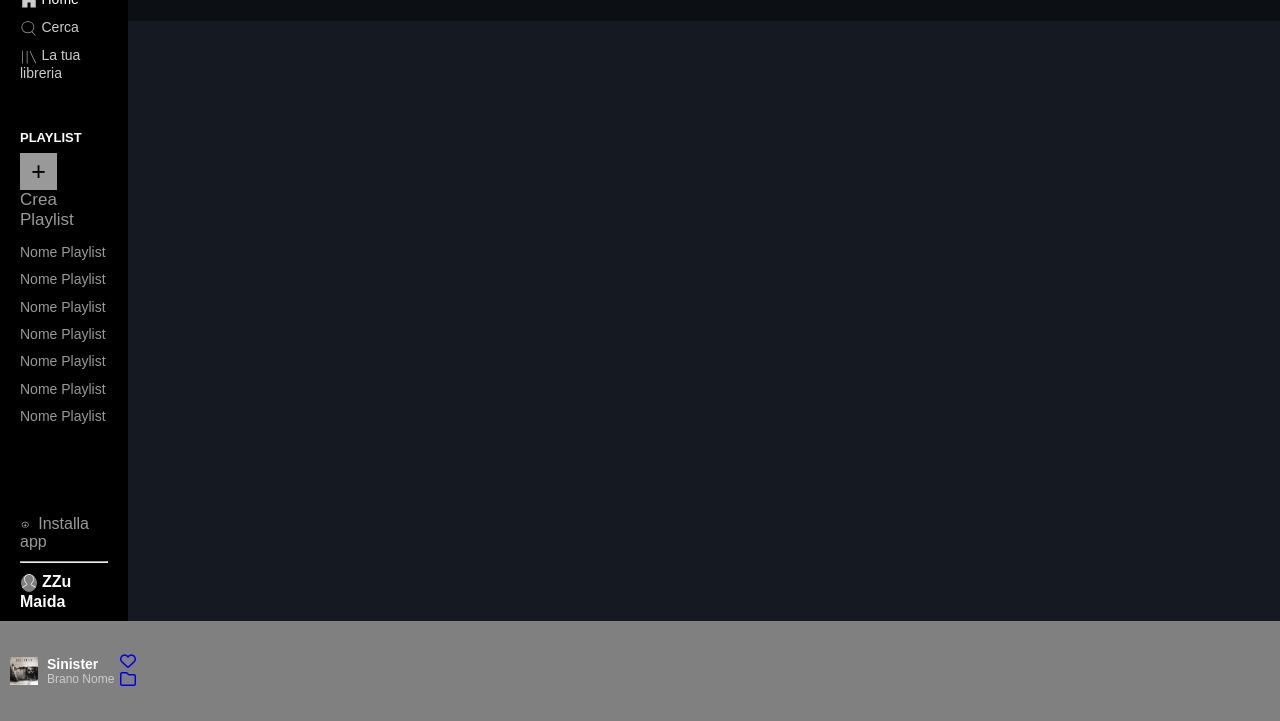
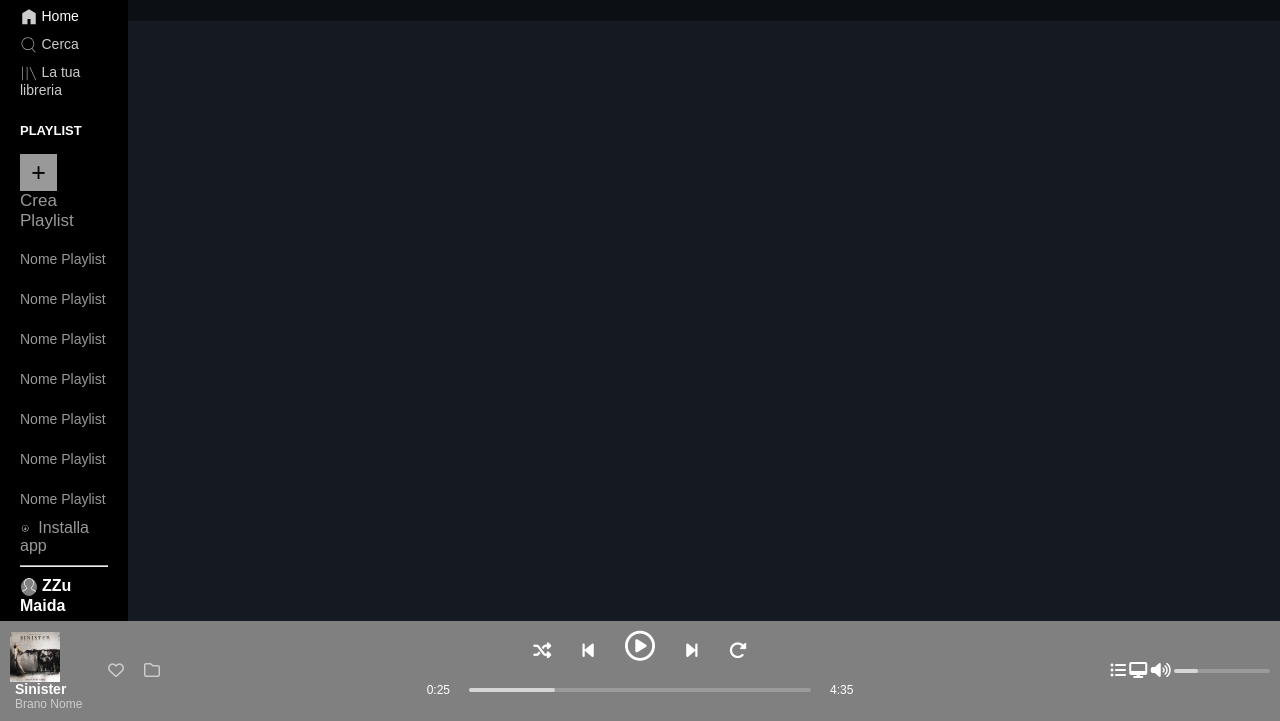
Before and after one commit to DaniM-web/html-css-spotifyweb, a plain HTML site: page index.html in a window 1280 px wide. Shown: the part 79-800 px from the top of the page. Drawn offline with Linux system fonts and the light colour scheme.

Commit message:
bottom- nav

```diff
--- a/index.html
+++ b/index.html
@@ -51,6 +51,7 @@
                 <span class="plus">+</span>
                 Crea Playlist
               </a>
+               <div class="playlist-list-div">
                   <ul class="playlist-list">
                     <li>
                       <a href="#">Nome Playlist
@@ -80,8 +81,8 @@
                       <a href="#">Nome Playlist
                       </a>
                     </li>
-
                   </ul>
+                </div>
             </div>
 
           </div>
@@ -111,25 +112,42 @@
                 </li>
               </ul>
             </span>
-            <span class="sinister-pulsanti">
+            <div class="sinister-pulsanti">
                 <a href="#">
                   <i class="far fa-heart"></i>
                 </a>
                 <a href="#">
                   <i class="far fa-folder"></i>
                 </a>
-            </span>
+            </div>
           </div>
           <div class="item-player-bottom-2">
             <div class="riproduzione-pulsanti">
-
+              <span><i class="fas fa-random"></i></span>
+              <span><i class="fas fa-step-backward"></i></span>
+              <span class="play-big"><i class="far fa-play-circle"></i></span>
+              <span><i class="fas fa-step-forward"></i></span>
+              <span><i class="fas fa-redo-alt"></i></span>
             </div>
             <div class="riproduzione-barra">
-
+              <span class="durata">0:25</span>
+              <div class="avanzamento-div">
+                <span class="barra-avanzamento">
+                  <span class="pallino"></span>
+                </span>
+              </div>
+              <span class="durata">4:35</span>
             </div>
           </div>
           <div class="item-player-bottom-3">
-
+            <span><i class="fas fa-list-ul"></i></span>
+            <span><i class="fas fa-desktop"></i></span>
+            <span><i class="fas fa-volume-up"></i></span>
+            <div class="volume-div">
+              <span class="volume-barra">
+                <span class="pallino-volume"></span>
+              </span>
+            </div>
           </div>
         </nav>
         <!-- wrapper end -->
--- a/style.css
+++ b/style.css
@@ -57,17 +57,16 @@ a:link {
   display: flex;
   flex-direction: column;
   justify-content: space-between;
-  z-index: 1;
   padding: 10px 20px;
 }
 .flex-item-1{
-  flex-basis: 60%;
-  flex-shrink: 0;
+  /* flex-basis: 60%;
+  flex-shrink: 0; */
 }
 .logo-spotify{
   margin-bottom: 15px;
   width: 100%;
-  height: 5vh;
+  /* height: 5vh; */
 }
 img.logoimg{
   max-width: 80%;
@@ -75,7 +74,7 @@ img.logoimg{
 }
 .pulsanti{
   width: 100%;
-  height: 18vh;
+  /* height: 18vh; */
 }
 img.pulsanti-img{
   max-width: 20%;
@@ -108,14 +107,15 @@ a.pulsanti-link-active > img:hover{
   display: flex;
   justify-content: flex-start;
   width: 100%;
-  height: 40vh;
+  /* min-height: 40vh; */
   flex-direction: column;
+  margin-top: 20px;
 }
 .custom-playlist h3{
   text-transform: uppercase;
   font-size: 13px;
   font-weight: bold;
-  flex-shrink: 0;
+  margin-bottom: 8px;
 }
 
 /* tasto + */
@@ -148,14 +148,20 @@ a.custom-playlist-title-link:hover{
 a.custom-playlist-title-link:hover span.plus{
   background-color: #fff;
 }
+.playlist-list-div{
+  min-height: 200px;
+  overflow: auto;
+}
+ul.playlist-list{
+  width: 100%;
+  display: flex;
+  flex-direction: column;
+  justify-content: space-around;
+  list-style: none;
 
-ul.playlist-list{
-min-height: 60%;
-display: flex;
-flex-direction: column;
-justify-content: space-around;
-list-style: none;
-overflow: auto;
+}
+ul.playlist-list li{
+  line-height: 40px;
 }
 
 ul.playlist-list a{
@@ -168,8 +174,7 @@ ul.playlist-list a:hover{
 
 /* Flex item 2 sidebar */
 .flex-item-2{
-  flex-basis: 10%;
-  background-color: black;
+
 }
 hr.linea-hr{
   color: rgba(255, 255, 255, 0.6);
@@ -197,17 +202,18 @@ span.installa-app:hover{
 }
 /* player bottom */
 .player-bottom{
+  position: relative;
+  z-index: 3;
   background-color: grey;
   width: 100vw;
   height: 100px;
   display: flex;
   justify-content: space-between;
-  z-index: 10;
   padding: 0 10px;
 }
 
 .item-player-bottom-1{
-  width: 10%;
+  width: calc((100vw / 12)*1.5);
   display: flex;
   justify-content: space-between;
   align-items: center;
@@ -215,7 +221,7 @@ span.installa-app:hover{
 }
 
 .sinister-img img{
-  max-width: 25%;
+  max-width: 50px;
   vertical-align: middle;
   display: inline-block;
 }
@@ -239,16 +245,139 @@ a.sinister-subtitle-link{
   color: rgba(255, 255, 255, 0.6);
   font-size: 12px;
 }
+
 a.sinister-title-link:hover,
 a.sinister-subtitle-link:hover{
   color: #fff;
   text-decoration: underline;
 }
 
-.
+.sinister-pulsanti{
+display: flex;
+margin-left: 10px;
+}
+.sinister-pulsanti a{
+  color: rgba(255, 255, 255, 0.6);
+  margin: 0 10px;
+}
+.sinister-pulsanti a:hover{
+  color: #fff;
+}
+
 
 .item-player-bottom-2{
-  width: 60%;
+  min-width: calc((100vw / 12)*8);
   display: flex;
   flex-direction: column;
+  justify-content: space-around;
+  align-items: center;
 }
+
+.riproduzione-pulsanti{
+  font-size: 18px;
+  width: calc(100vw / 6);
+  color: #fff;
+  display: flex;
+  justify-content: space-between;
+  align-items: baseline;
+  flex-shrink: 0;
+}
+.play-big{
+  font-size: 30px;
+}
+.riproduzione-pulsanti span{
+  cursor: pointer;
+}
+
+.riproduzione-barra{
+  width: calc(100vw / 3);
+  flex-shrink: 2;
+  display: flex;
+  flex-direction: row;
+  justify-content: space-between;
+  align-items: center;
+  padding-bottom: 15px;
+}
+
+.durata{
+  display: inline-block;
+  font-size: 12px;
+}
+
+.avanzamento-div{
+  width: 80%;
+  height:4px;
+  background-color: rgba(255, 255, 255, 0.2);
+  display: flex;
+  border-radius: 20px;
+  cursor: pointer;
+}
+.barra-avanzamento{
+  position: relative;
+  display: inline-block;
+  width: 25%;
+  height: 4px;
+  background-color: rgba(255, 255, 255, 0.6);
+  border-radius: 20px;
+}
+
+.pallino{
+  position: absolute;
+  top: 50%;
+  right: 0;
+  transform: translateY(-50%);
+  display: none;
+  width: 13px;
+  height: 13px;
+  border-radius: 50%;
+  background-color: rgba(255, 255, 255, 1);
+}
+
+.avanzamento-div:hover .pallino{
+  display: block;
+}
+.avanzamento-div:hover .barra-avanzamento{
+  background-color: green;
+}
+
+.item-player-bottom-3{
+  min-width: calc((100vw / 12)*1.5);
+  display: flex;
+  justify-content: space-between;
+  align-items: center;
+}
+.volume-div{
+  width: 60%;
+  height:4px;
+  background-color: rgba(255, 255, 255, 0.2);
+  display: flex;
+  border-radius: 20px;
+  cursor: pointer;
+}
+
+.volume-barra{
+  position: relative;
+  display: inline-block;
+  width: 25%;
+  height: 4px;
+  background-color: rgba(255, 255, 255, 0.6);
+  border-radius: 20px;
+}
+.pallino-volume{
+  position: absolute;
+  top: 50%;
+  right: 0;
+  transform: translateY(-50%);
+  display: none;
+  width: 13px;
+  height: 13px;
+  border-radius: 50%;
+  background-color: rgba(255, 255, 255, 1);
+}
+
+.volume-div:hover .pallino-volume{
+  display: block;
+}
+.volume-div:hover .volume-barra{
+  background-color: green;
+}
```
Lines whose indentation alone changed are shown as unchanged.
